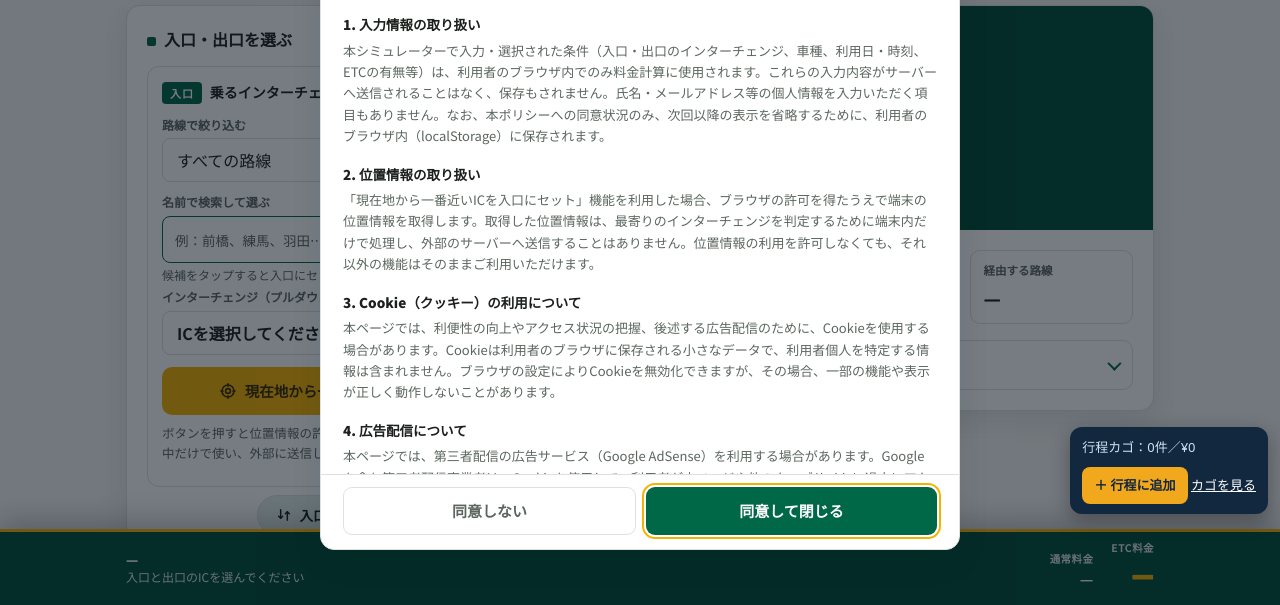
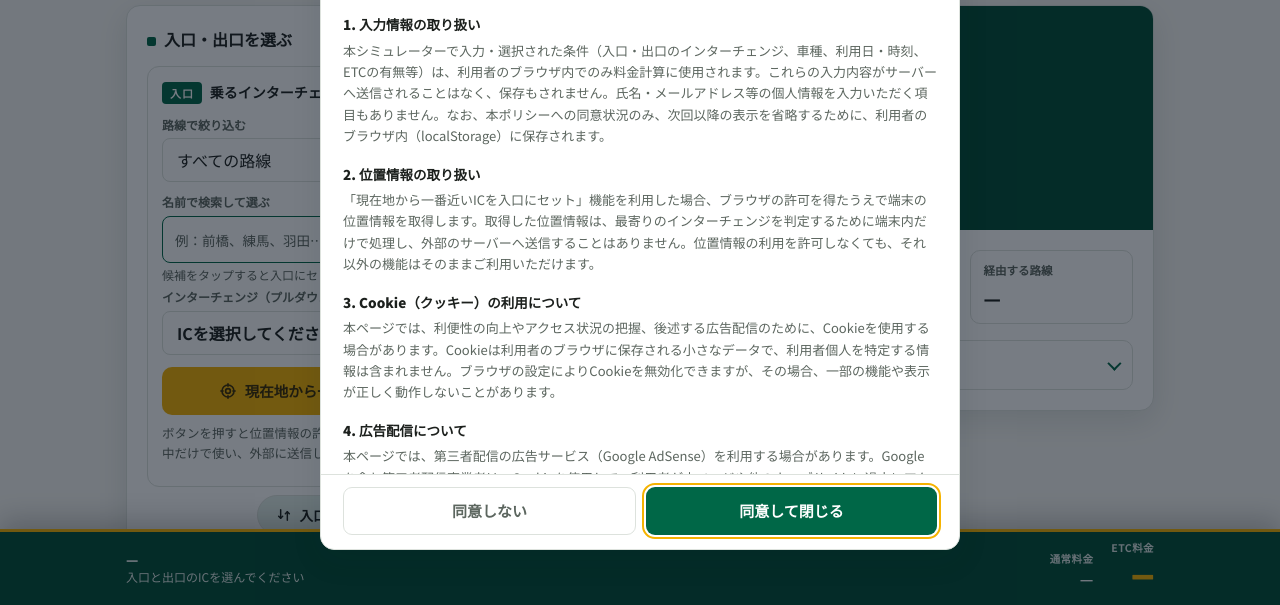
Before and after one commit to wankodo/mobility-simulator, a plain HTML site: page highway.html in a window 1280 px wide. Shown: the part 194-799 px from the top of the page. Drawn offline with nearby package versions, Linux system fonts and the light colour scheme.

Commit message:
Add files via upload

```diff
--- a/highway.html
+++ b/highway.html
@@ -362,7 +362,7 @@
         color:var(--muted); font-size:13px; text-decoration:underline; cursor:pointer;
       }
       .pp-overlay{
-        position:fixed; inset:0; z-index:60; display:none;
+        position:fixed; inset:0; z-index:10001; display:none;
         align-items:center; justify-content:center; padding:16px;
         background:rgba(8,18,30,.55);
       }
@@ -3395,8 +3395,20 @@
     box.innerHTML =
       '<div id="ido-basket-status" style="margin-bottom:8px;color:#cfe2f3;">行程カゴ：0件／¥0</div>' +
       '<button id="ido-basket-add" type="button" style="background:#f2a81d;color:#12283f;border:0;border-radius:8px;padding:8px 12px;font-weight:800;cursor:pointer;">＋ 行程に追加</button> ' +
-      '<a href="index.html" style="color:#fff;text-decoration:underline;">カゴを見る</a>';
+      '<a href="/" style="color:#fff;text-decoration:underline;">カゴを見る</a>';
     document.body.appendChild(box);
+
+    /* 同意ポップアップ表示中はカゴを隠す（ポップアップを確実に最前面にするため） */
+    function syncWidgetVisibility() {
+      var ov = document.querySelector(".pp-overlay");
+      var open = ov && (ov.classList.contains("open") || window.getComputedStyle(ov).display !== "none");
+      box.style.display = open ? "none" : "";
+    }
+    if (window.MutationObserver) {
+      new MutationObserver(syncWidgetVisibility).observe(document.body, { attributes: true, attributeFilter: ["class", "style"], subtree: true });
+    }
+    setInterval(syncWidgetVisibility, 500);
+    syncWidgetVisibility();
 
     var status = document.getElementById("ido-basket-status");
     function refresh() {
@@ -3479,7 +3491,6 @@
     window.addEventListener("storage", function (e) { if (e.key === KEY) render(); });
   }
 })();
-
 </script>
 </body>
 </html>
```
